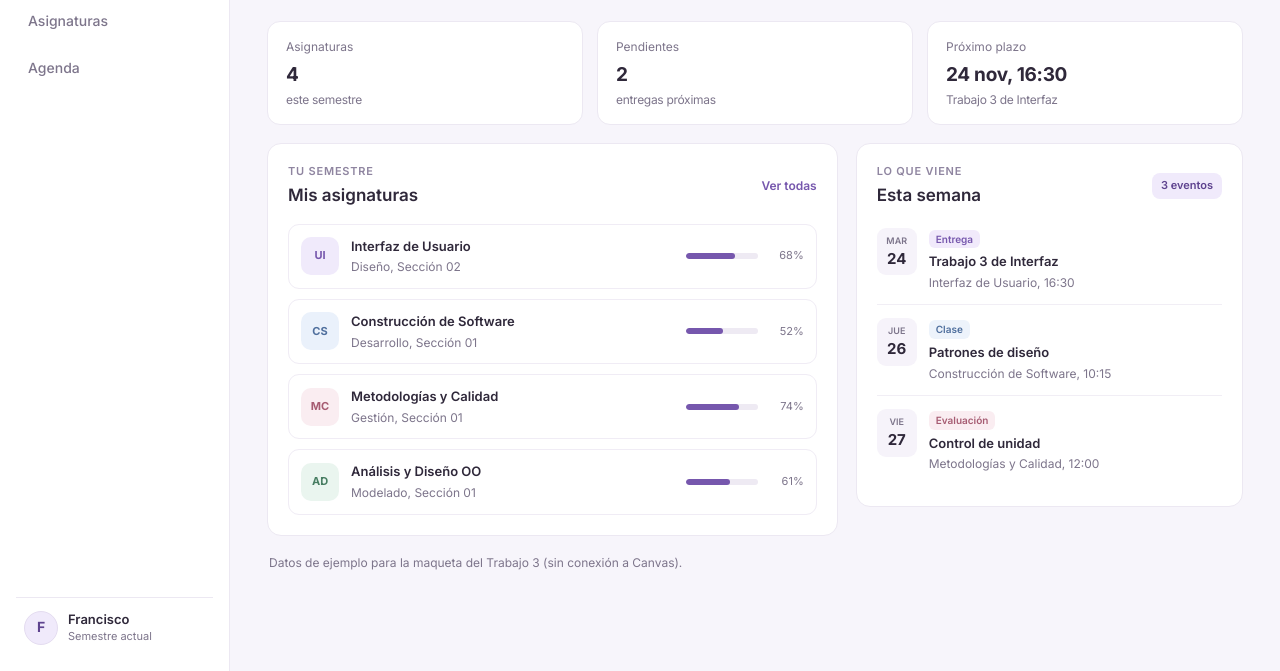
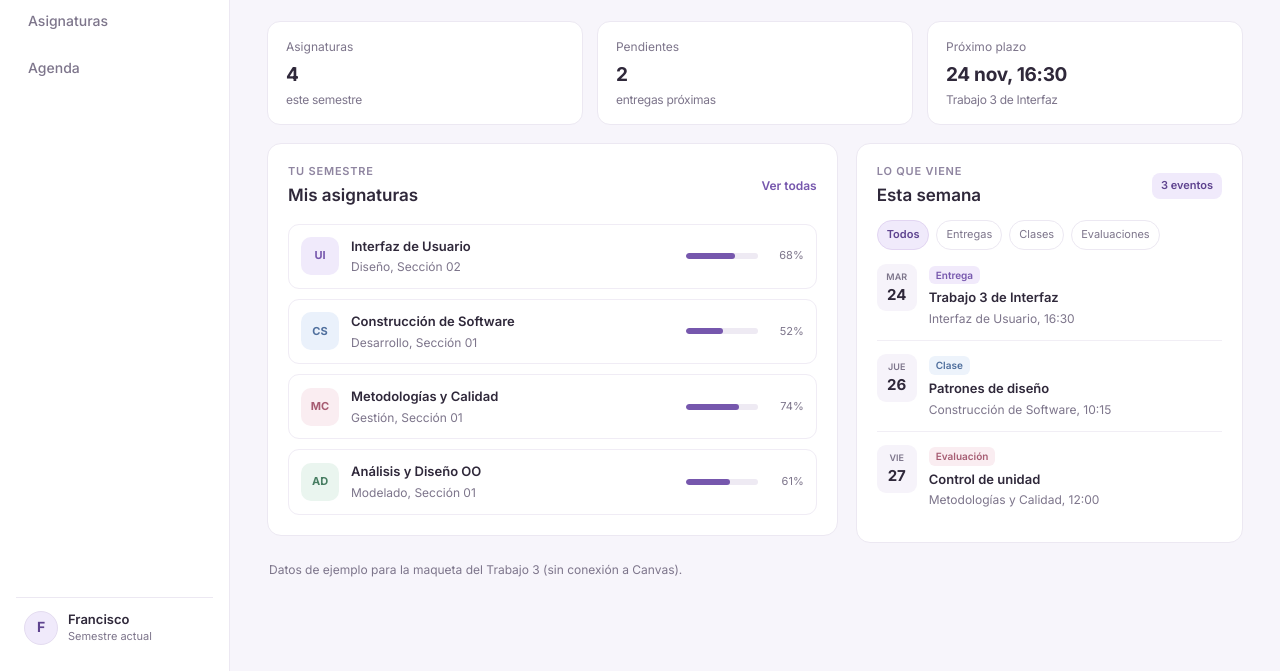
Before and after one commit to franciscofigueroa1/centro-academico-ui, a plain HTML site: page index.html in a window 1280 px wide. Shown: the part 129-800 px from the top of the page. Drawn offline with Linux system fonts and the light colour scheme.

Commit message:
Filtros para la agenda semanal

```diff
--- a/app.js
+++ b/app.js
@@ -26,3 +26,30 @@ if (searchInput && emptyState) {
     emptyState.hidden = visibleCount > 0;
   });
 }
+
+const eventFilters = [...document.querySelectorAll("[data-event-filter]")];
+const agendaEvents = [...document.querySelectorAll("[data-event-category]")];
+const agendaCount = document.querySelector("#agenda-count");
+
+if (eventFilters.length && agendaEvents.length) {
+  for (const filterButton of eventFilters) {
+    filterButton.addEventListener("click", () => {
+      const selectedFilter = filterButton.dataset.eventFilter;
+      let visibleEvents = 0;
+
+      for (const eventItem of agendaEvents) {
+        const isVisible = selectedFilter === "all" || eventItem.dataset.eventCategory === selectedFilter;
+        eventItem.hidden = !isVisible;
+        if (isVisible) visibleEvents += 1;
+      }
+
+      for (const button of eventFilters) {
+        button.setAttribute("aria-pressed", String(button === filterButton));
+      }
+
+      if (agendaCount) {
+        agendaCount.textContent = `${visibleEvents} ${visibleEvents === 1 ? "evento" : "eventos"}`;
+      }
+    });
+  }
+}
--- a/index.html
+++ b/index.html
@@ -9,6 +9,7 @@
     <link rel="preconnect" href="https://fonts.gstatic.com" crossorigin>
     <link href="https://fonts.googleapis.com/css2?family=Inter:wght@400;500;600;700&display=swap" rel="stylesheet">
     <link rel="stylesheet" href="styles.css">
+    <script src="app.js" defer></script>
   </head>
   <body>
     <div class="app-layout">
@@ -117,11 +118,18 @@
                 <p class="eyebrow">Lo que viene</p>
                 <h2 id="week-title">Esta semana</h2>
               </div>
-              <span class="week-badge">3 eventos</span>
+              <span id="agenda-count" class="week-badge" aria-live="polite">3 eventos</span>
+            </div>
+
+            <div class="agenda-filters" role="group" aria-label="Filtrar agenda por tipo">
+              <button class="agenda-filter" type="button" data-event-filter="all" aria-pressed="true">Todos</button>
+              <button class="agenda-filter" type="button" data-event-filter="entrega" aria-pressed="false">Entregas</button>
+              <button class="agenda-filter" type="button" data-event-filter="clase" aria-pressed="false">Clases</button>
+              <button class="agenda-filter" type="button" data-event-filter="evaluacion" aria-pressed="false">Evaluaciones</button>
             </div>
 
             <div class="event-list">
-              <article class="event-item">
+              <article class="event-item" data-event-category="entrega">
                 <time class="event-date" datetime="2026-11-24">
                   <span>MAR</span>
                   <strong>24</strong>
@@ -133,7 +141,7 @@
                 </div>
               </article>
 
-              <article class="event-item">
+              <article class="event-item" data-event-category="clase">
                 <time class="event-date" datetime="2026-11-26">
                   <span>JUE</span>
                   <strong>26</strong>
@@ -145,7 +153,7 @@
                 </div>
               </article>
 
-              <article class="event-item">
+              <article class="event-item" data-event-category="evaluacion">
                 <time class="event-date" datetime="2026-11-27">
                   <span>VIE</span>
                   <strong>27</strong>
--- a/styles.css
+++ b/styles.css
@@ -378,6 +378,36 @@ h2 {
   font-weight: 600;
 }
 
+.agenda-filters {
+  display: flex;
+  flex-wrap: wrap;
+  gap: 7px;
+  margin: -4px 0 10px;
+}
+
+.agenda-filter {
+  padding: 6px 9px;
+  border: 1px solid var(--line);
+  border-radius: 999px;
+  background: var(--paper);
+  color: var(--muted);
+  font: inherit;
+  font-size: 11px;
+  cursor: pointer;
+}
+
+.agenda-filter[aria-pressed="true"] {
+  border-color: #e2d5f2;
+  background: var(--violet-soft);
+  color: var(--violet-dark);
+  font-weight: 600;
+}
+
+.agenda-filter:focus-visible {
+  outline: 2px solid var(--violet);
+  outline-offset: 2px;
+}
+
 .event-list {
   display: grid;
 }
@@ -387,6 +417,10 @@ h2 {
   gap: 12px;
   padding: 13px 0;
   border-top: 1px solid #f1eef5;
+}
+
+.event-item[hidden] {
+  display: none;
 }
 
 .event-item:first-child {
```
Also changed, not shown: 1 other file.
